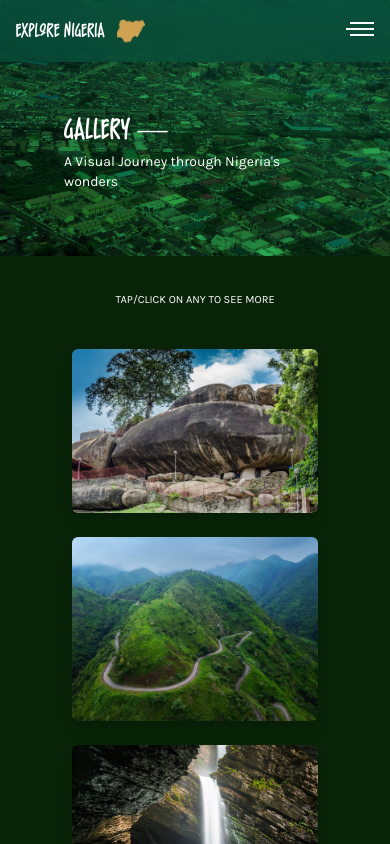
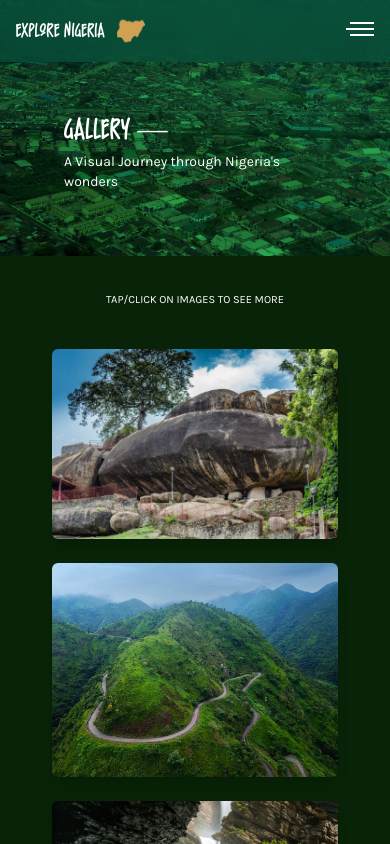
Before and after one commit to victorNwosu-Edusive/explore-nigeria, a React (Vite) app: page /gallery in a window 390 px wide. Shown: the top 844 px of the page. Built offline with nearby package versions, Linux system fonts and the light colour scheme.

Commit message:
Worked on the gallery

```diff
--- a/src/pages/gallery.jsx
+++ b/src/pages/gallery.jsx
@@ -37,8 +37,8 @@ const Gallery = () => {
         <p className="font-heading text-3xl md:text-5xl text-white">Gallery — </p>
         <p className=" text-white font-primary text-sm md:text-xl mt-1 ">A Visual Journey through Nigeria's wonders</p>
       </div>
-    <div className='p-8 md:p-11'>
-    <p className=" text-white text-center font-primary text-[11px] md:text-sm mt-1 ">TAP/CLICK ON ANY TO SEE MORE</p>
+    <div className='p-3 md:p-11'>
+    <p className=" text-white text-center font-primary text-[11px] md:text-sm mt-6 ">TAP/CLICK ON IMAGES TO SEE MORE</p>
     <div className="p-10 grid gap-6 sm:grid-cols-2 md:grid-cols-3 lg:grid-cols-3">
       {images.map((image, index) => (
         <div
```
